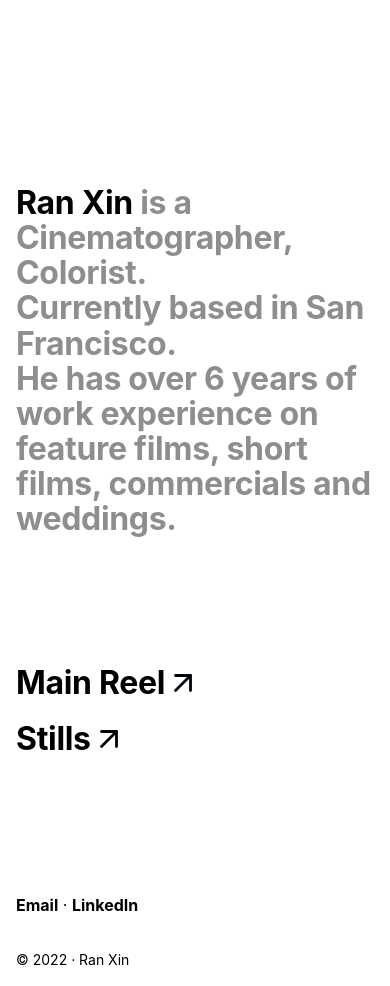
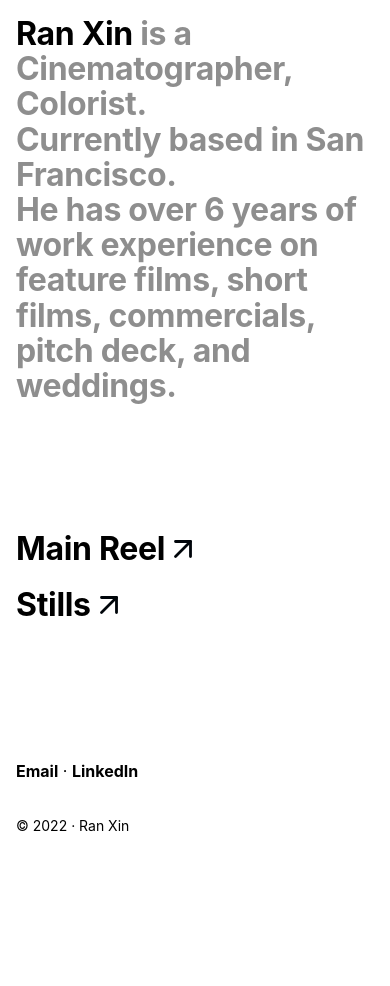
Before and after one commit to nixnar/20stops, a Gatsby site: page / in a window 390 px wide. After the commit the page ends 852 px from the top, so only its background shows below. Built offline with nearby package versions, Linux system fonts and the light colour scheme; Gatsby itself is replaced by a stand-in of ours.

Commit message:
update mobile and intro

```diff
--- a/src/components/index.module.css
+++ b/src/components/index.module.css
@@ -44,6 +44,12 @@
   margin-top: 20vh;
 }
 
+@media (max-width: 768px) {
+  .intro {
+    margin-top: 0;
+  }
+}
+
 .textGray {
   color: var(--color-gray);
 }
--- a/src/components/layout.css
+++ b/src/components/layout.css
@@ -28,6 +28,7 @@
   --size-gutter: var(--space-2);
   --size-padding: var(--space-3);
   --size-gap: var(--space-7);
+  --size-mobile: 768px;
 }
 html {
   -webkit-text-size-adjust: 100%;
--- a/src/pages/index.js
+++ b/src/pages/index.js
@@ -46,7 +46,7 @@ const IndexPage = () => (
     <Seo title="Home" />
     <div className={styles.intro}>
       <h1>
-      Ran Xin <span className={styles.textGray}>is a Cinematographer, Colorist. <br />Currently based in San Francisco. <br />He has over 6 years of work experience on feature films, short films, commercials and weddings.</span>
+      Ran Xin <span className={styles.textGray}>is a Cinematographer, Colorist. <br />Currently based in San Francisco. <br />He has over 6 years of work experience on feature films, short films, commercials, pitch deck, and weddings.</span>
       </h1>
     </div>
     <ul className={styles.list}>
```
